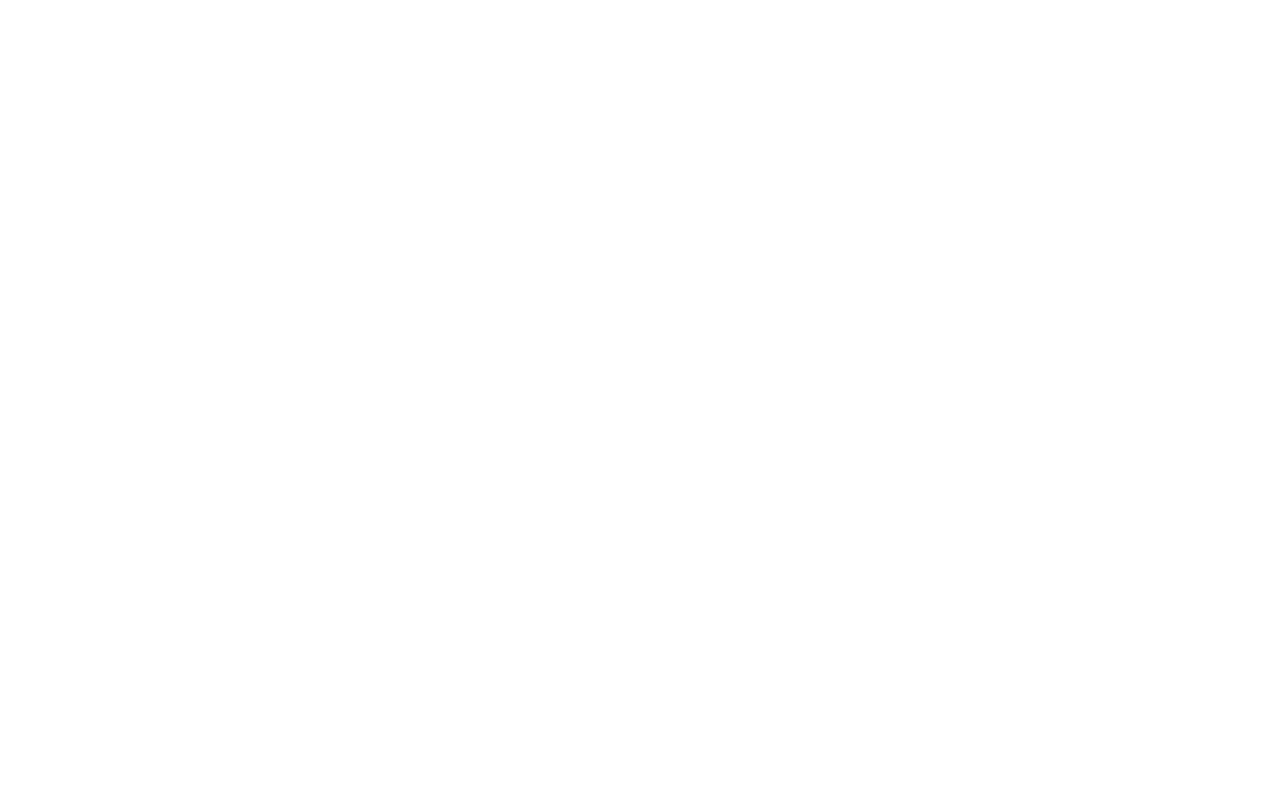
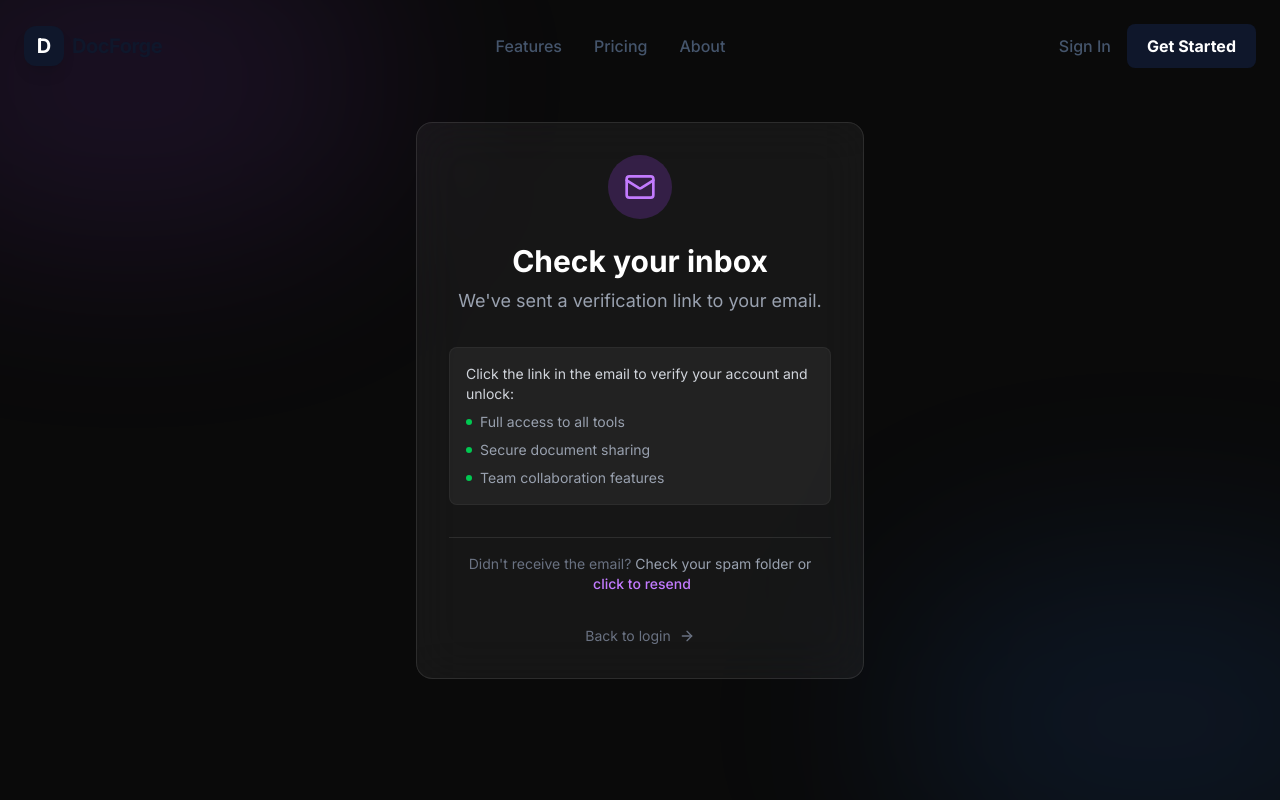
Before and after one commit to mesingh9719/docforgedocs-frontend, a React (Vite) app: page /verify-email-message in a window 1280 px wide. Before the commit this address had no page. Shown: the top 800 px of the page. Built offline with nearby package versions, Linux system fonts and the light colour scheme.

Commit message:
update security

```diff
--- a/src/App.jsx
+++ b/src/App.jsx
@@ -7,6 +7,8 @@
 import Register from './pages/auth/Register'
 import Onboarding from './pages/auth/Onboarding'
 import AcceptInvite from './pages/auth/AcceptInvite'
+import VerifyEmailMessage from './pages/auth/VerifyEmailMessage'
+import VerifyEmailHandler from './pages/auth/VerifyEmailHandler'
 import DashboardHome from './pages/Dashboard/DashboardHome'
 import DashboardLayout from './components/Dashboard/DashboardLayout'
 import NdaEditor from './pages/Dashboard/templates/NdaEditor'
@@ -50,8 +52,14 @@
               <Route path="/careers" element={<Careers />} />
               <Route path="/changelog" element={<Changelog />} />
 
+              <Route path="/accept-invite" element={<AcceptInvite />} />
+              <Route path="/verify-email" element={<VerifyEmailHandler />} />
+              <Route path="/verify-email-message" element={<VerifyEmailMessage />} />
+            </Route>
+
+            {/* Protected Onboarding */}
+            <Route element={<ProtectedRoute redirectPath="/login" />}>
               <Route path="/onboarding" element={<Onboarding />} />
-              <Route path="/accept-invite" element={<AcceptInvite />} />
             </Route>
 
             {/* Public Viewer Route */}
--- a/src/components/ProtectedRoute.jsx
+++ b/src/components/ProtectedRoute.jsx
@@ -20,6 +20,11 @@
         return <Navigate to="/login" state={{ message: "You must be logged in to view this page." }} replace />;
     }
 
+    // Force Email Verification
+    if (!user.email_verified_at) {
+        return <Navigate to="/verify-email-message" replace />;
+    }
+
     if (permission && !can(permission)) {
         // Logged in but no permission -> Redirect to safe path (Dashboard)
         // Avoid redirect loop if we are already on the dashboard or redirectPath
--- /dev/null
+++ b/src/pages/auth/VerifyEmailHandler.jsx
@@ -0,0 +1,113 @@
+import React, { useEffect, useState } from 'react';
+import { useSearchParams, useNavigate } from 'react-router-dom';
+import axios from '../../api/axios';
+import { motion } from 'framer-motion';
+import { CheckCircle2, XCircle, Loader2 } from 'lucide-react';
+import { useAuth } from '../../context/AuthContext';
+
+const VerifyEmailHandler = () => {
+    const [searchParams] = useSearchParams();
+    const navigate = useNavigate();
+    const { fetchUser } = useAuth(); // To refresh user state after verification
+    const [status, setStatus] = useState('verifying'); // verifying, success, error
+    const [message, setMessage] = useState('Verifying your email...');
+
+    useEffect(() => {
+        const verify = async () => {
+            const verifyUrl = searchParams.get('verify_url');
+
+            if (!verifyUrl) {
+                setStatus('error');
+                setMessage('Invalid verification link.');
+                return;
+            }
+
+            try {
+                // The verifyUrl is the full backend signed URL.
+                // We need to bypass the axios baseURL if the verifyUrl is absolute,
+                // but our axios instance might prepend baseURL if we are not careful.
+                // However, our backend generates a full URL.
+                // Let's use fetch or a clean axios call.
+
+                // Assuming verifyUrl is something like http://localhost:8000/api/v1/email/verify/...
+                // Our axios instance usually has baseURL set.
+
+                // Let's extract the path or just use the full URL.
+                // Since it's a signed URL, it must be exact.
+
+                await axios.get(verifyUrl);
+
+                setStatus('success');
+                setMessage('Email verified successfully!');
+
+                // Refresh user context
+                await fetchUser();
+
+                // Redirect to onboarding after a delay
+                setTimeout(() => {
+                    navigate('/onboarding');
+                }, 2000);
+
+            } catch (error) {
+                console.error("Verification failed", error);
+                setStatus('error');
+                setMessage(error.response?.data?.message || 'Verification failed. The link may be expired.');
+            }
+        };
+
+        verify();
+    }, [searchParams, navigate, fetchUser]);
+
+    return (
+        <div className="min-h-screen bg-[#0A0A0A] flex justify-center items-center px-4 relative overflow-hidden">
+            {/* Background Effects */}
+            <div className="absolute top-0 left-0 w-full h-full overflow-hidden pointer-events-none">
+                <div className="absolute top-[-10%] right-[-10%] w-[40%] h-[40%] bg-purple-500/10 rounded-full blur-[100px]" />
+                <div className="absolute bottom-[-10%] left-[-10%] w-[40%] h-[40%] bg-blue-500/10 rounded-full blur-[100px]" />
+            </div>
+
+            <motion.div
+                initial={{ opacity: 0, scale: 0.95 }}
+                animate={{ opacity: 1, scale: 1 }}
+                className="max-w-md w-full bg-white/5 backdrop-blur-xl p-8 rounded-2xl border border-white/10 flex flex-col items-center text-center relative z-10"
+            >
+                {status === 'verifying' && (
+                    <>
+                        <Loader2 className="w-12 h-12 text-blue-500 animate-spin mb-4" />
+                        <h2 className="text-xl font-semibold text-white">Verifying...</h2>
+                        <p className="text-gray-400 mt-2">Please wait while we secure your account.</p>
+                    </>
+                )}
+
+                {status === 'success' && (
+                    <>
+                        <div className="w-16 h-16 bg-green-500/20 rounded-full flex items-center justify-center mb-4">
+                            <CheckCircle2 className="w-8 h-8 text-green-500" />
+                        </div>
+                        <h2 className="text-2xl font-bold text-white">Verified!</h2>
+                        <p className="text-gray-400 mt-2">{message}</p>
+                        <p className="text-sm text-gray-500 mt-4">Redirecting to onboarding...</p>
+                    </>
+                )}
+
+                {status === 'error' && (
+                    <>
+                        <div className="w-16 h-16 bg-red-500/20 rounded-full flex items-center justify-center mb-4">
+                            <XCircle className="w-8 h-8 text-red-500" />
+                        </div>
+                        <h2 className="text-xl font-bold text-white">Verification Failed</h2>
+                        <p className="text-gray-400 mt-2">{message}</p>
+                        <button
+                            onClick={() => navigate('/login')}
+                            className="mt-6 px-6 py-2 bg-white/10 hover:bg-white/20 text-white rounded-lg transition-colors border border-white/10"
+                        >
+                            Back to Login
+                        </button>
+                    </>
+                )}
+            </motion.div>
+        </div>
+    );
+};
+
+export default VerifyEmailHandler;
--- /dev/null
+++ b/src/pages/auth/VerifyEmailMessage.jsx
@@ -0,0 +1,71 @@
+import React from 'react';
+import { Mail, ArrowRight } from 'lucide-react';
+import { motion } from 'framer-motion';
+import { Link } from 'react-router-dom';
+
+const VerifyEmailMessage = () => {
+    return (
+        <div className="min-h-screen bg-[#0A0A0A] flex flex-col justify-center items-center px-4 sm:px-6 lg:px-8 relative overflow-hidden">
+            {/* Background Effects */}
+            <div className="absolute top-0 left-0 w-full h-full overflow-hidden pointer-events-none">
+                <div className="absolute top-[-10%] left-[-10%] w-[40%] h-[40%] bg-purple-500/10 rounded-full blur-[100px]" />
+                <div className="absolute bottom-[-10%] right-[-10%] w-[40%] h-[40%] bg-blue-500/10 rounded-full blur-[100px]" />
+            </div>
+
+            <motion.div
+                initial={{ opacity: 0, y: 20 }}
+                animate={{ opacity: 1, y: 0 }}
+                transition={{ duration: 0.5 }}
+                className="max-w-md w-full space-y-8 bg-white/5 backdrop-blur-xl p-8 rounded-2xl border border-white/10 relative z-10 text-center"
+            >
+                <div className="mx-auto w-16 h-16 bg-purple-500/20 rounded-full flex items-center justify-center mb-6">
+                    <Mail className="h-8 w-8 text-purple-400" />
+                </div>
+
+                <div>
+                    <h2 className="text-3xl font-bold text-white mb-2">Check your inbox</h2>
+                    <p className="text-gray-400 text-lg">
+                        We've sent a verification link to your email.
+                    </p>
+                </div>
+
+                <div className="bg-white/5 rounded-lg p-4 text-left border border-white/5">
+                    <p className="text-sm text-gray-300 mb-2">
+                        Click the link in the email to verify your account and unlock:
+                    </p>
+                    <ul className="space-y-2 text-sm text-gray-400">
+                        <li className="flex items-center gap-2">
+                            <span className="w-1.5 h-1.5 bg-green-500 rounded-full" />
+                            Full access to all tools
+                        </li>
+                        <li className="flex items-center gap-2">
+                            <span className="w-1.5 h-1.5 bg-green-500 rounded-full" />
+                            Secure document sharing
+                        </li>
+                        <li className="flex items-center gap-2">
+                            <span className="w-1.5 h-1.5 bg-green-500 rounded-full" />
+                            Team collaboration features
+                        </li>
+                    </ul>
+                </div>
+
+                <div className="pt-4 border-t border-white/10">
+                    <p className="text-sm text-gray-500">
+                        Didn't receive the email? <span className="text-gray-400">Check your spam folder or</span>
+                        <button className="ml-1 text-purple-400 hover:text-purple-300 font-medium transition-colors">
+                            click to resend
+                        </button>
+                    </p>
+                </div>
+
+                <div className="text-sm">
+                    <Link to="/login" className="text-gray-500 hover:text-white transition-colors flex items-center justify-center gap-2 group">
+                        Back to login <ArrowRight className="w-4 h-4 group-hover:translate-x-1 transition-transform" />
+                    </Link>
+                </div>
+            </motion.div>
+        </div>
+    );
+};
+
+export default VerifyEmailMessage;
```
